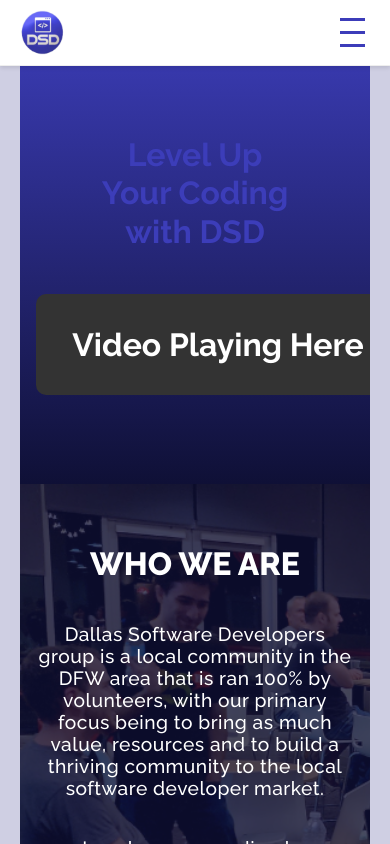
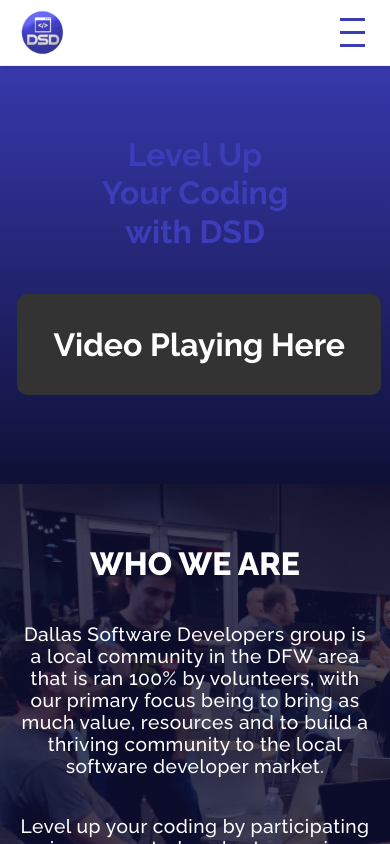
Before and after one commit to dallassoftwaredevelopers/DSDsite, a Next.js app: page / in a window 390 px wide. Shown: the top 844 px of the page. Built offline with nearby package versions, Linux system fonts and the light colour scheme.

Commit message:
(WEB-56) CHORE: Add mobile and tablet view points to global

```diff
--- a/src/app/globals.css
+++ b/src/app/globals.css
@@ -24,3 +24,14 @@ body {
   font-family: 'Raleway', sans-serif;
   background-color: hsl(var(--cool-gray));
 }
+
+/* Mobile devices */
+@media only screen and (max-width: 850px) {
+  .innerContainer {
+    padding: 0;
+  }
+}
+
+/* Medium-sized devices (like tablets in portrait and landscape mode) */
+@media only screen and (min-width: 850px) and (max-width: 1050px) {
+}
```
